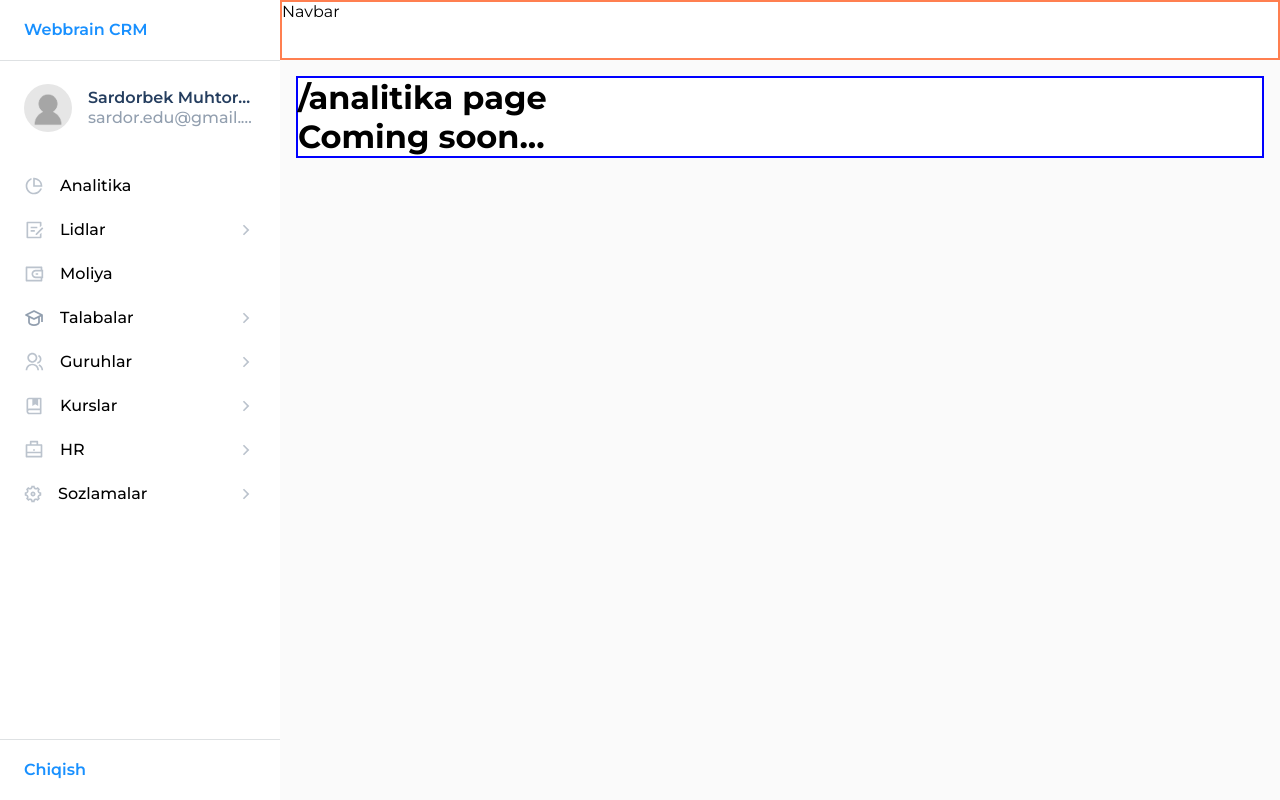
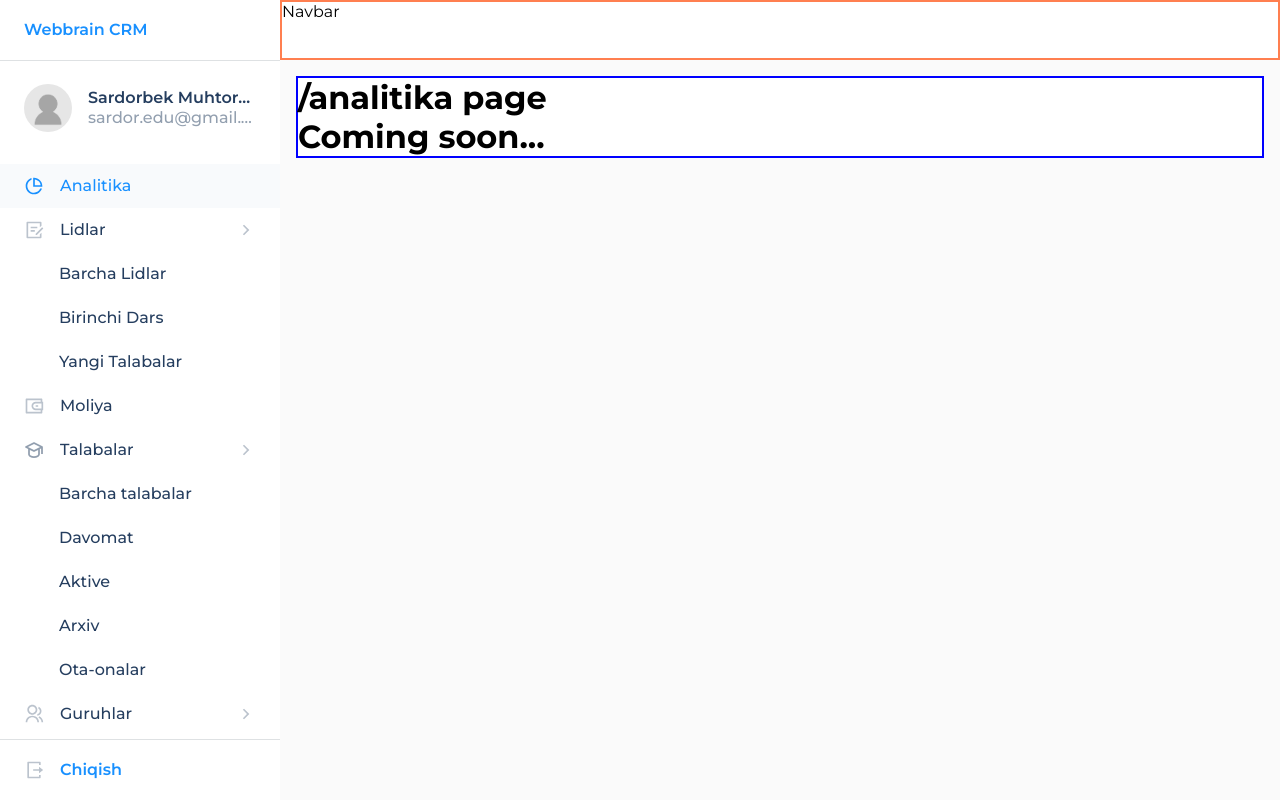
Before and after one commit to mukhtorov/crm-project, a React (Vite) app: page /analitika in a window 1280 px wide. Built offline with nearby package versions, Linux system fonts and the light colour scheme.

Commit message:
active path

```diff
--- a/src/components/Sidebar/index.jsx
+++ b/src/components/Sidebar/index.jsx
@@ -1,9 +1,10 @@
-import { Outlet, useNavigate } from "react-router-dom";
+import { Outlet, useLocation, useNavigate } from "react-router-dom";
 import {
   Arrow,
   Body,
   ChildWrapper,
   Container,
+  ExitIcon,
   LogOut,
   Logo,
   Menu,
@@ -14,12 +15,21 @@
 import Navbar from "../Navbar";
 import { Profile } from "./profile";
 import sidebar from "../../utils/sidebar";
-import { useState } from "react";
+import React, { useEffect, useState } from "react";
 
 export const Sidebar = () => {
-  const [open, setOpen] = useState([3]);
+  const [open, setOpen] = useState([]);
 
   const navigate = useNavigate();
+  const location = useLocation();
+
+  useEffect(() => {
+    const path = JSON.parse(localStorage.getItem("open"));
+    setOpen(path || []);
+  }, []);
+
+  useEffect(() => {}, [location]);
+
   const onClickLogo = () => {
     navigate("/");
   };
@@ -27,12 +37,18 @@
     navigate("/");
   };
 
-  const onClickParent = (id) => {
-    if (open.includes(id)) {
+  const onClickParent = ({ id, children, path }, e) => {
+    if (open?.includes(id)) {
       let data = open.filter((val) => val !== id);
+      localStorage.setItem("open", JSON.stringify(data));
       setOpen(data);
     } else {
+      localStorage.setItem("open", JSON.stringify([...open, id]));
       setOpen([...open, id]);
+    }
+    if (!children) {
+      e.preventDefault();
+      navigate(path);
     }
   };
   return (
@@ -44,32 +60,41 @@
           {sidebar.map((parent) => {
             const active = open.includes(parent.id);
             const { icon: Icon } = parent;
+            const activePath = location.pathname?.includes(parent.path);
             return (
-              <>
+              <React.Fragment key={parent.id}>
                 <MenuItem
-                  key={parent.id}
-                  onClick={() => onClickParent(parent.id)}
+                  onClick={(e) => onClickParent(parent, e)}
+                  active={activePath.toString()}
                 >
-                  <MenuItem.Title>
+                  <MenuItem.Title active={activePath.toString()}>
                     <Icon className="icon" /> {parent.title}
                   </MenuItem.Title>
-                  {parent?.children?.length && <Arrow active={active} />}
+                  {parent?.children?.length && (
+                    <Arrow active={active.toString()} />
+                  )}
                 </MenuItem>
-                <ChildWrapper active={active}>
+                <ChildWrapper active={active.toString()}>
                   {parent?.children?.map((child) => {
                     return (
-                      <MenuItem key={child?.id}>
+                      <MenuItem
+                        key={child?.id}
+                        to={child.path}
+                        active={(location.pathname === child.path).toString()}
+                      >
                         <MenuItem.Title>{child?.title}</MenuItem.Title>
                       </MenuItem>
                     );
                   })}
                 </ChildWrapper>
-              </>
+              </React.Fragment>
             );
           })}
         </Menu>
 
-        <LogOut onClick={onLogOut}>Chiqish</LogOut>
+        <LogOut onClick={onLogOut}>
+          <ExitIcon /> Chiqish
+        </LogOut>
       </Side>
       <Body>
         <Navbar />
--- a/src/components/Sidebar/style.js
+++ b/src/components/Sidebar/style.js
@@ -1,10 +1,12 @@
 import styled from "styled-components";
 import arrow from "../../assets/icons/rightArrow.svg?react";
+import exit from "../../assets/icons/exit.svg?react";
+import { NavLink } from "react-router-dom";
 
 const Arrow = styled(arrow)`
   display: flex;
   margin-left: auto;
-  transform: ${({ active }) => active && `rotate(90deg)`};
+  transform: ${({ active }) => active === "true" && `rotate(90deg)`};
   transition: all 0.1s;
 `;
 
@@ -51,6 +53,7 @@
 
 const LogOut = styled(Logo)`
   display: flex;
+  align-items: center;
   margin-top: auto;
   width: 100%;
   position: sticky;
@@ -100,7 +103,7 @@
   flex-direction: column;
 `;
 
-const MenuItem = styled.div`
+const MenuItem = styled(NavLink)`
   display: flex;
   align-items: center;
   &:hover {
@@ -108,6 +111,12 @@
     background-color: rgba(248, 250, 252, 1);
   }
   padding-right: 24px;
+  text-decoration: none;
+
+  background-color: ${({ active }) =>
+    active === "true" && `rgba(248, 250, 252, 1)`};
+  color: ${({ active }) =>
+    active === "true" ? `var(--activeColor)` : `var(--primaryColor)`};
 `;
 
 MenuItem.Title = styled.div`
@@ -125,6 +134,9 @@
       fill: var(--activeColor);
     }
   }
+  & path {
+    fill: ${({ active }) => active === "true" && " var(--activeColor)"};
+  }
   .icon {
     margin-right: 16px;
   }
@@ -134,6 +146,10 @@
   margin-left: 35px;
   height: ${({ active }) => (active ? "auto" : "0px")};
   overflow: hidden;
+`;
+
+const ExitIcon = styled(exit)`
+  margin-right: 16px;
 `;
 
 export {
@@ -148,4 +164,5 @@
   LogOut,
   ProfileContaier,
   Arrow,
+  ExitIcon,
 };
--- a/src/utils/sidebar.js
+++ b/src/utils/sidebar.js
@@ -37,6 +37,7 @@
     children: [
       {
         id: `2-1`,
+        parentID: 2,
         title: "Barcha Lidlar",
         path: "/lidlar/all-lids",
         isPrivate: true,
@@ -44,6 +45,7 @@
         role: ["admin", "manager"],
       },
       {
+        parentID: 2,
         id: `2-2`,
         title: "Birinchi Dars",
         path: "/lidlar/first-class",
@@ -55,6 +57,7 @@
         id: `2-3`,
         title: "Yangi Talabalar",
         path: "/lidlar/new-students",
+        parentID: 2,
         isPrivate: true,
         element: Generics,
         role: ["admin", "manager"],
@@ -82,6 +85,7 @@
       {
         id: `4-1`,
         title: "Barcha talabalar",
+        parentID: 4,
         path: "/talabalar/all-talabalar",
         isPrivate: true,
         element: Generics,
@@ -91,6 +95,7 @@
         id: `4-2`,
         title: "Davomat",
         path: "/talabalar/davomat",
+        parentID: 4,
         isPrivate: true,
         element: Generics,
         role: ["admin", "manager"],
@@ -99,6 +104,7 @@
         id: `4-3`,
         title: "Aktive",
         path: "/talabalar/active",
+        parentID: 4,
         isPrivate: true,
         element: Generics,
         role: ["admin", "manager"],
@@ -108,6 +114,7 @@
         title: "Arxiv",
         path: "/talabalar/archive",
         isPrivate: true,
+        parentID: 4,
         element: Generics,
         role: ["admin", "manager"],
       },
@@ -115,6 +122,7 @@
         id: `4-5`,
         title: "Ota-onalar",
         path: "/talabalar/parents",
+        parentID: 4,
         isPrivate: true,
         element: Generics,
         role: ["admin", "manager"],
@@ -132,6 +140,7 @@
     children: [
       {
         id: `5-1`,
+        parentID: 5,
         title: "Guruhlar",
         path: "/guruhlar/guruhlar",
         isPrivate: true,
@@ -141,6 +150,7 @@
       {
         id: `5-2`,
         title: "Dars Jadvali",
+        parentID: 5,
         path: "/guruhlar/jadval",
         isPrivate: true,
         element: Generics,
@@ -149,6 +159,7 @@
       {
         id: `5-3`,
         title: "Xonalar",
+        parentID: 5,
         path: "/guruhlar/xonalar",
         isPrivate: true,
         element: Generics,
@@ -169,12 +180,14 @@
         id: `6-1`,
         title: "Barcha Kurslar",
         path: "/kurslar/all-kurslar",
+        parentID: 6,
         isPrivate: true,
         element: Generics,
         role: ["admin", "manager"],
       },
       {
         id: `6-2`,
+        parentID: 6,
         title: "Yo'nalishlar",
         path: "/kurslar/yonalish",
         isPrivate: true,
@@ -194,6 +207,7 @@
     children: [
       {
         id: `7-1`,
+        parentID: 7,
         title: "Ro'llar",
         path: "/hr/role",
         isPrivate: true,
@@ -202,6 +216,7 @@
       },
       {
         id: `7-2`,
+        parentID: 7,
         title: "Hodimlar",
         path: "/hr/hodimlar",
         isPrivate: true,
@@ -222,6 +237,7 @@
       {
         id: `8 - 1`,
         title: "Umumiy Sozlamalar",
+        parentID: 8,
         path: "/sozlamalar/umumiy",
         isPrivate: true,
         element: Generics,
@@ -231,6 +247,7 @@
         id: `8 - 2`,
         title: "Manager",
         path: "/sozlamalar/manager",
+        parentID: 8,
         isPrivate: true,
         element: Generics,
         role: ["admin", "manager"],
@@ -240,6 +257,7 @@
         title: "Mentor",
         path: "/sozlamalar/mentor",
         isPrivate: true,
+        parentID: 8,
         element: Generics,
         role: ["admin", "manager"],
       },
@@ -247,6 +265,7 @@
         id: `8 - 4`,
         title: "Talaba",
         path: "/sozlamalar/talaba",
+        parentID: 8,
         isPrivate: true,
         element: Generics,
         role: ["admin", "manager"],
```
Also changed, not shown: src/assets/icons/exit.svg (added).
